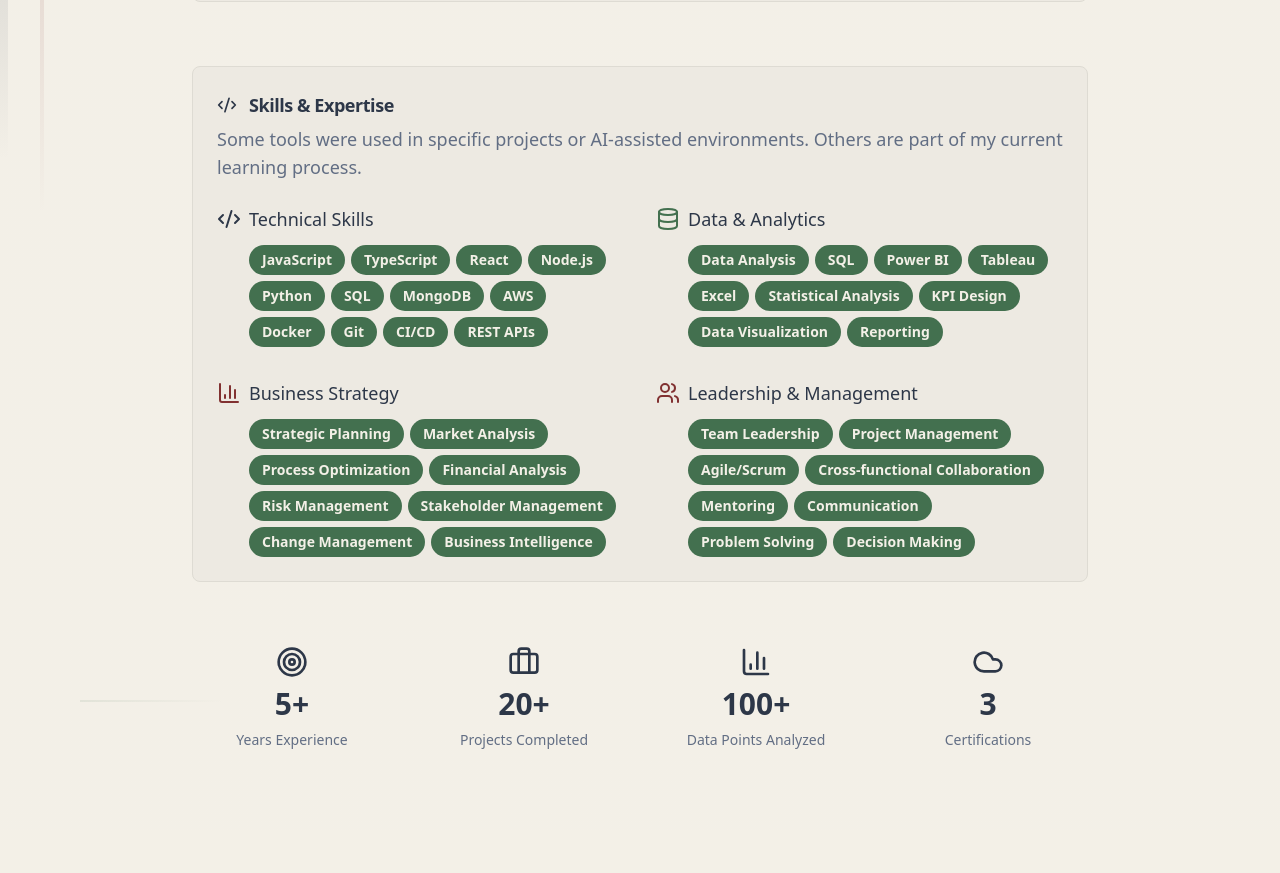
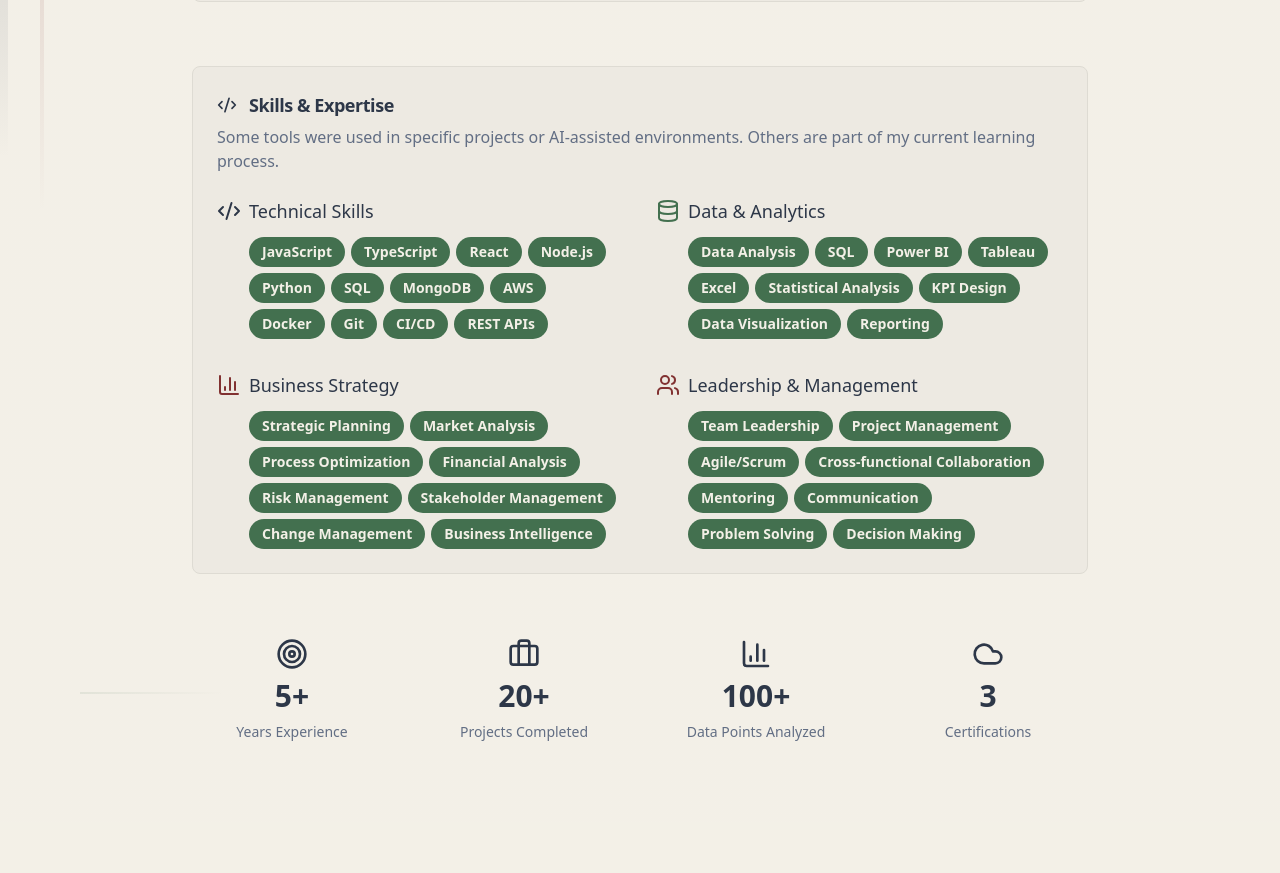
Before and after one commit to annasebedash-creator/anna-sebedach-portfolio, a React (Vite) app: page / in a window 1280 px wide. Shown: the part 1367-2240 px from the top of the page. Built offline with nearby package versions, Linux system fonts and the light colour scheme.

Commit message:
Adjust font size of clarifying sentence

```diff
--- a/src/components/Skills.tsx
+++ b/src/components/Skills.tsx
@@ -151,7 +151,7 @@ const Skills = () => {
                 </div>
                 <span>Skills & Expertise</span>
               </CardTitle>
-              <p className="text-muted-foreground text-lg mt-3">
+              <p className="text-muted-foreground text-base mt-3">
                 Some tools were used in specific projects or AI-assisted environments. Others are part of my current learning process.
               </p>
             </CardHeader>
```
